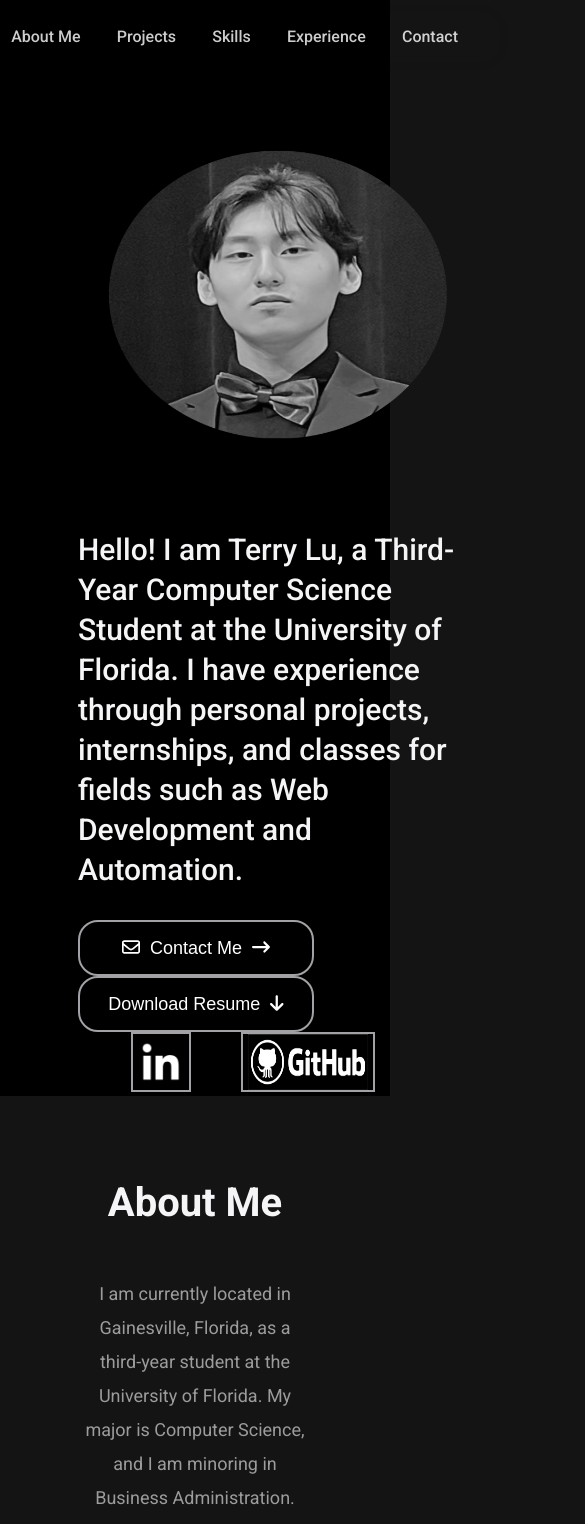
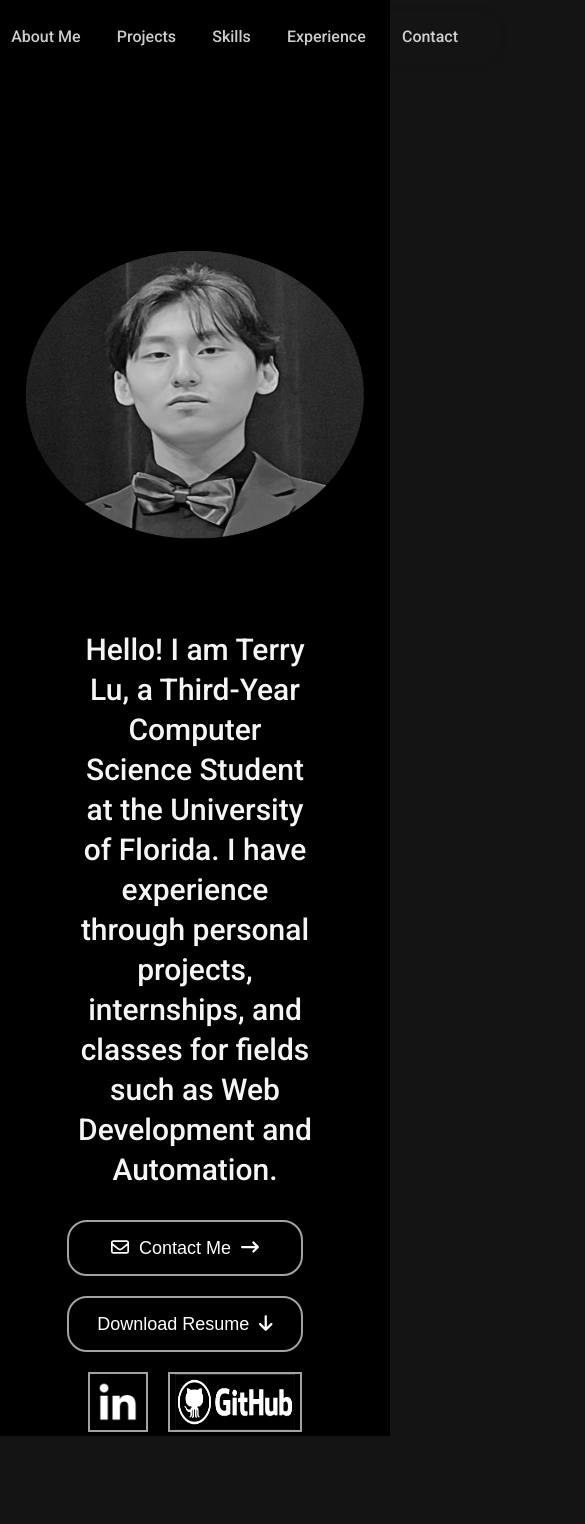
Before and after one commit to terrylu12212/Terry-Portfolio, a React (Create React App) app in the folder webportfolio/: page / in a window 390 px wide. Shown: the top 1524 px of the page, 585 px wide, since content can reach past the window. Built offline with nearby package versions, Linux system fonts and the light colour scheme; the HTML template or start-up script is replaced by a standard one.

Commit message:
Made website more responsive and fixed chrome autofill for input form bug

```diff
--- a/webportfolio/src/Contact/Contact.css
+++ b/webportfolio/src/Contact/Contact.css
@@ -39,6 +39,7 @@ input {
   border: none;
 }
 
+
 label{
   color: rgb(245, 245, 247);
   font-weight: 500;
@@ -69,3 +70,9 @@ label{
   color: rgb(255,255,255);
   border: 2px solid rgb(255,255,255);
 }
+
+input:-webkit-autofill {
+  background-color: rgb(31,31,31) !important;
+  color: rgb(245, 245, 247) !important;
+  transition: background-color 5000s ease-in-out 0s, color 5000s ease-in-out 0s !important;
+}
--- a/webportfolio/src/Contact/Contact.js
+++ b/webportfolio/src/Contact/Contact.js
@@ -9,24 +9,18 @@ const Contact = () => {
 
   const handleNameChange = (e) => {
     setName(e.target.value)
-    console.log(name)
   }
 
   const handleEmailChange = (e) => {
     setEmail(e.target.value)
-    console.log(email)
   }
 
   const handleMessageChange = (e) => {
     setMessage(e.target.value)
-    console.log(message)
   }
 
   const handleSubmit = (e) => {
     e.preventDefault()
-    console.log(name)
-    console.log(email)
-    console.log(message)
     const serviceId = "service_g6cns1m"
     const templateId = "template_5c4iejv"
     const publicKey = "9KU5jdLthGiLChAHF"
--- a/webportfolio/src/Home/Home.css
+++ b/webportfolio/src/Home/Home.css
@@ -1,5 +1,6 @@
 #fullHome {
   background-color: #000;
+  min-height: 100vh;
 }
 
 #homeGrid {
@@ -10,8 +11,7 @@
   align-items: center;
   justify-items: center;
   margin: 0 auto;
-  padding-top: 100px;
-  min-height: 100vh;
+  padding-top: 200px;
 }
 
 #headshot{
@@ -80,10 +80,19 @@
   border: 2px solid rgb(161, 161, 166);
 }
 
-@media (max-width: 768px) {
+@media (max-width: 1024px) {
   #homeGrid {
-    grid-template-columns: auto;
-    grid-template-rows: auto;
+    display: flex;
+    flex-direction: column;
+    align-items: center;
+    text-align: center;
+  }
+  .buttons button{
+    margin-bottom: 20px;
+  }
+  .icons img{
+    margin-left: 10px;
+    margin-right: 10px;
   }
 }
 
--- a/webportfolio/src/Projects/Projects.css
+++ b/webportfolio/src/Projects/Projects.css
@@ -12,8 +12,7 @@
 #projects .project-box{
   display: grid;
   grid-template-columns: 1fr 1fr;
-  height: 400px;
-  width: 700px;
+  width: 70.63%;
   border: 2px solid rgb(161, 161, 166);
   margin-bottom: 50px;
   background-color: rgb(20,20,20);
@@ -52,6 +51,7 @@
   color: rgb(245, 245, 247);
   font-size: 16px;
   border: 2px solid rgb(161, 161, 166);
+  margin-bottom: 20px;
 }
 
 #projects .project-box button:hover{
@@ -71,3 +71,16 @@
   right: 0;
   box-shadow: 0 0 10px 2px rgba(169, 169, 169, 0.7);
 }
+
+@media (max-width: 1024px) {
+  #projects .project-box{
+    display: flex;
+    flex-direction: column;
+    align-items: center;
+    text-align: center;
+  }
+  .image-container .image{
+    width: 0px;
+    height: 0px;
+  }
+}
```
Also changed, not shown: webportfolio/src/Skills/Skills.css (line endings or trailing spaces).
